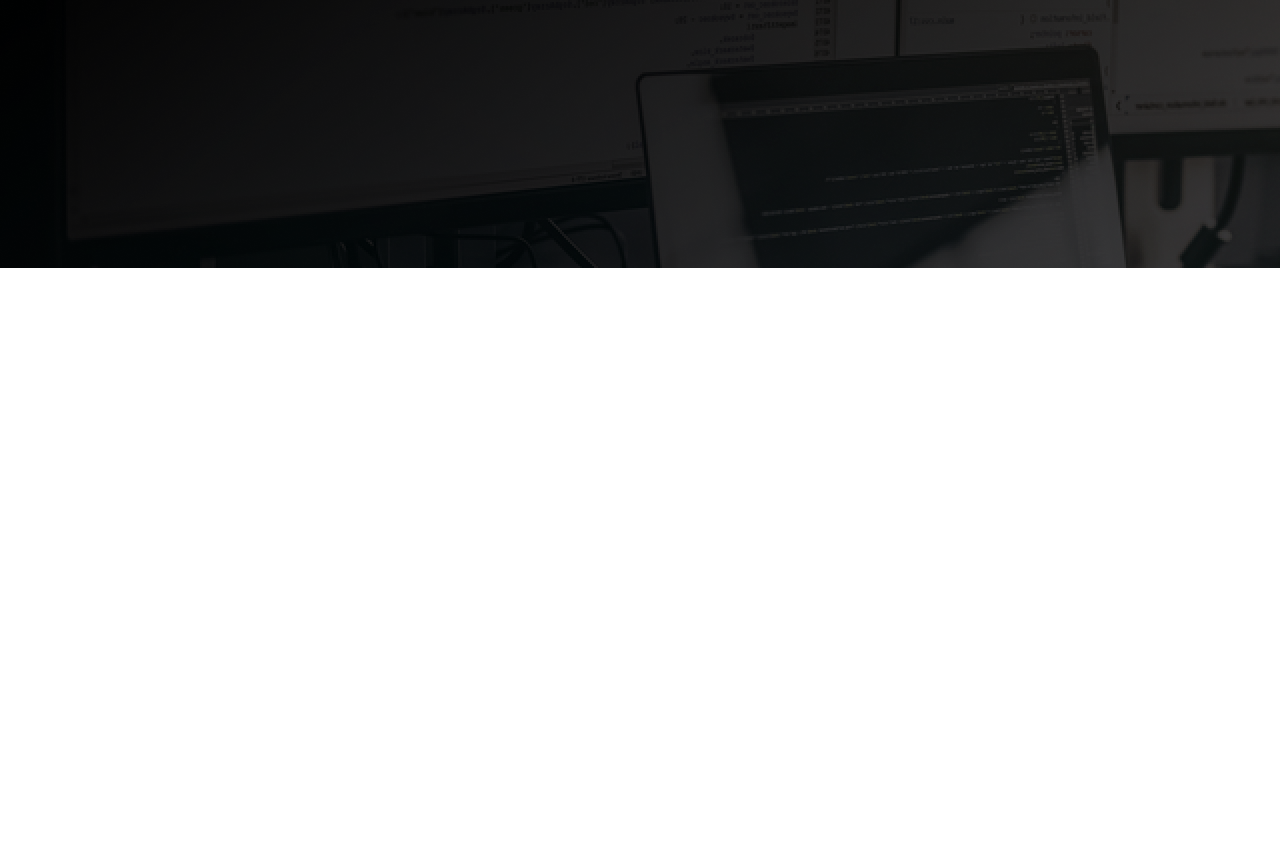
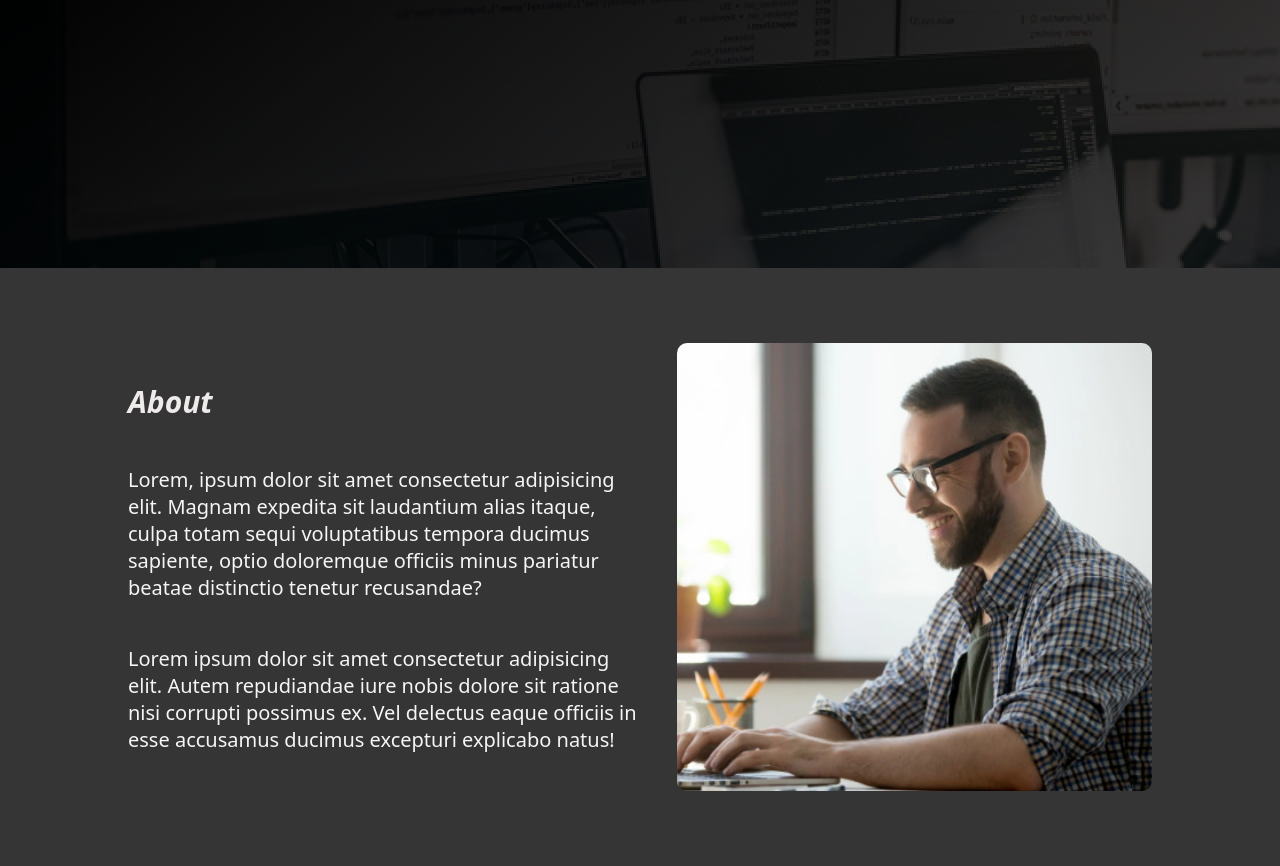
Before and after one commit to LeoMedeirosss/Project-Portfolio, a plain HTML site: page home.html in a window 1280 px wide. Shown: the part 532-1398 px from the top of the page. Before the commit the page ends 800 px from the top, so only its background shows below. Drawn offline with Linux system fonts and the light colour scheme.

Commit message:
about part

```diff
--- a/home.html
+++ b/home.html
@@ -10,7 +10,7 @@
 <body>
 
 
-    <header>
+    <header class="header">
         <nav class="nav">
             <ul class="nav-list">
                 <li>
@@ -38,6 +38,18 @@
         </div>
     </section>
 
+    <section class="about">
+        <div>
+            <h2>About</h2>
+            <br>
+            <br>
+            <p>Lorem, ipsum dolor sit amet consectetur adipisicing elit. Magnam expedita sit laudantium alias itaque, culpa totam sequi voluptatibus tempora ducimus sapiente, optio doloremque officiis minus pariatur beatae distinctio tenetur recusandae?</p>
+            <br>
+            <br>
+            <p>Lorem ipsum dolor sit amet consectetur adipisicing elit. Autem repudiandae iure nobis dolore sit ratione nisi corrupti possimus ex. Vel delectus eaque officiis in esse accusamus ducimus excepturi explicabo natus!</p>
+        </div>
+        <img src="images/example-pc.png" alt="Programing example photo">
+    </section>
 
 </body>
 
--- a/styles.css
+++ b/styles.css
@@ -17,6 +17,7 @@ body{
     display: flex;
     justify-content: flex-end;
     border: 1px solid #555555;
+    position: sticky;
 }
 
 .nav-list{
@@ -30,7 +31,7 @@ body{
     text-decoration: none;
     color: gray;
     padding: 15px;
-
+    transition: 0.4s;
 }
 
 .nav-list a:hover{
@@ -75,4 +76,42 @@ body{
     border-radius: 8px;
     font-size: 15px;
     font-weight: bold;
+    transition: 0.8s;
 }
+
+.action:hover{
+    transform: scale(1.15);
+}
+
+.about{
+    background-color: #353535;
+    width: 100%;
+    padding-left: 10%;
+    padding-right: 10%;
+    padding-top: 75px;
+    padding-bottom: 75px;
+    display: flex;
+    align-items: center;
+    justify-content: space-between;
+}
+
+.about h2{
+    color: rgb(240, 235, 235);
+    font-style: italic;
+    font-size: 30px;
+}
+
+.about p{
+    color: whitesmoke;
+    font-size: 20px;
+}
+
+.about div{
+    max-width: 60%;
+    padding-right: 40px;
+}
+
+.about img{
+    max-width: 475px;
+    border-radius: 10px;
+}
```
